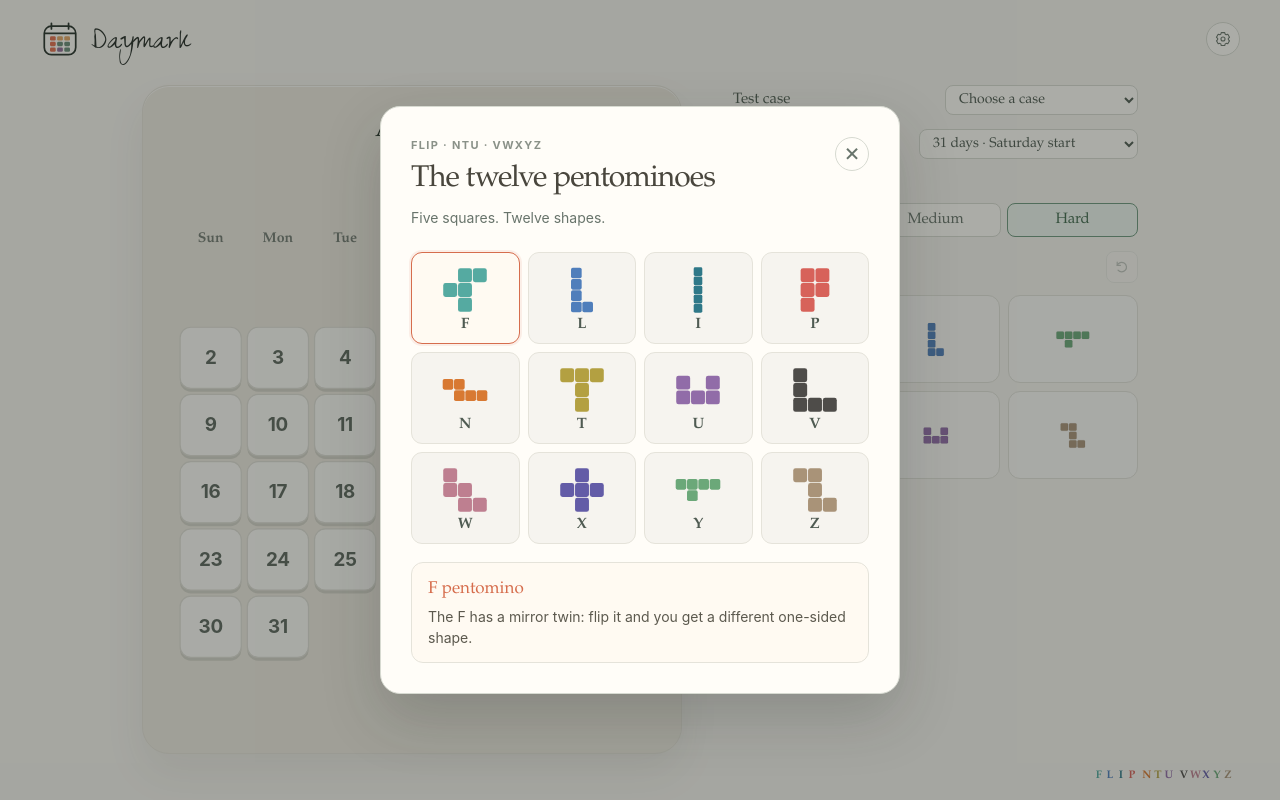
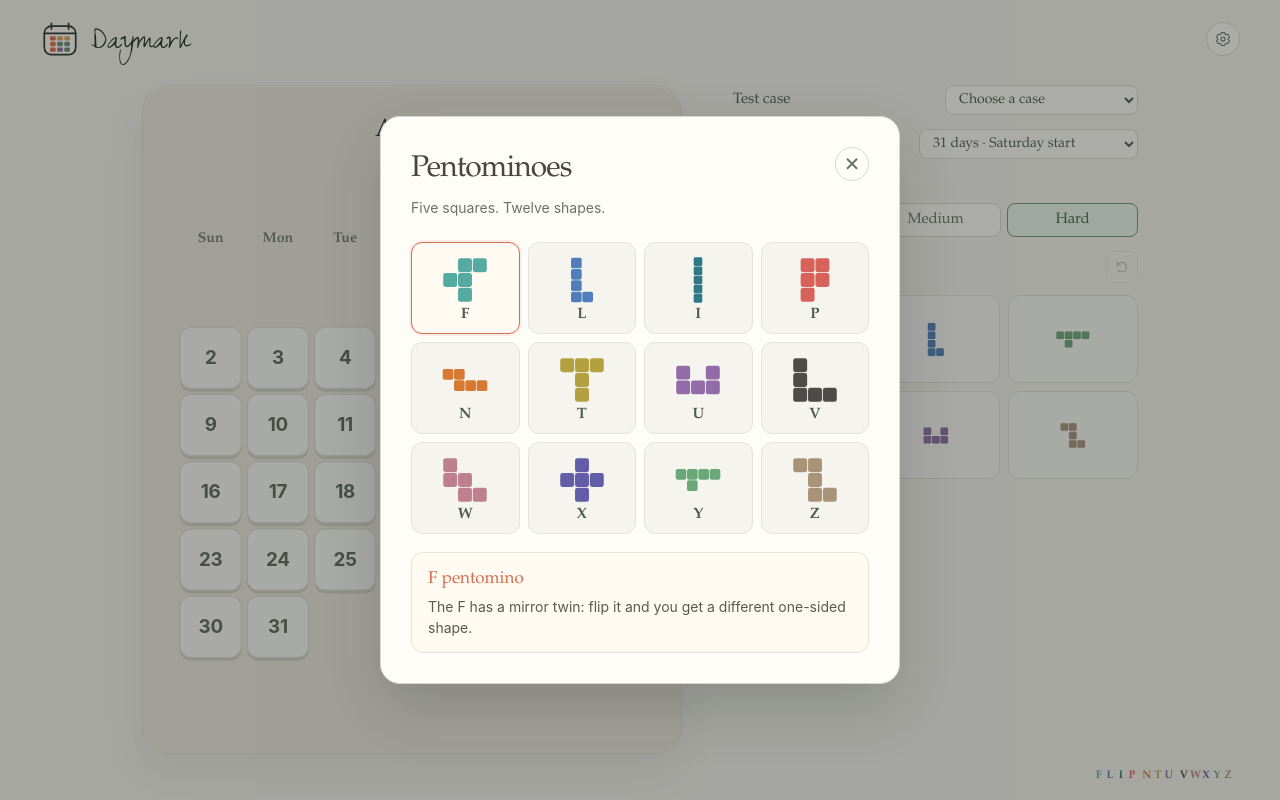
Before and after one commit to lifeadventurer/daymark, a Vue app: page / in a window 1280 px wide. Both pictures are taken after a click on the button "Explore pentominoes". Built offline with nearby package versions, Linux system fonts and the light colour scheme.

Commit message:
refactor(easter-egg): simplify gallery header

```diff
--- a/src/components/PentominoFactsModal.vue
+++ b/src/components/PentominoFactsModal.vue
@@ -107,8 +107,7 @@ function trapFocus(event: KeyboardEvent) {
     >
       <header class="facts-modal__header">
         <div>
-          <p class="facts-modal__eyebrow">FLIP · NTU · VWXYZ</p>
-          <h2 id="facts-modal-title">The twelve pentominoes</h2>
+          <h2 id="facts-modal-title">Pentominoes</h2>
           <p class="facts-modal__intro">Five squares. Twelve shapes.</p>
         </div>
         <button
--- a/src/styles/main.css
+++ b/src/styles/main.css
@@ -648,14 +648,6 @@ input[type="date"]::-webkit-calendar-picker-indicator {
   align-items: flex-start;
   justify-content: space-between;
   gap: 20px;
-}
-.facts-modal__eyebrow {
-  margin: 0 0 3px;
-  color: #8a9188;
-  font-size: 11px;
-  font-weight: 700;
-  letter-spacing: 0.12em;
-  text-transform: uppercase;
 }
 .facts-modal h2 {
   margin: 0;
```
